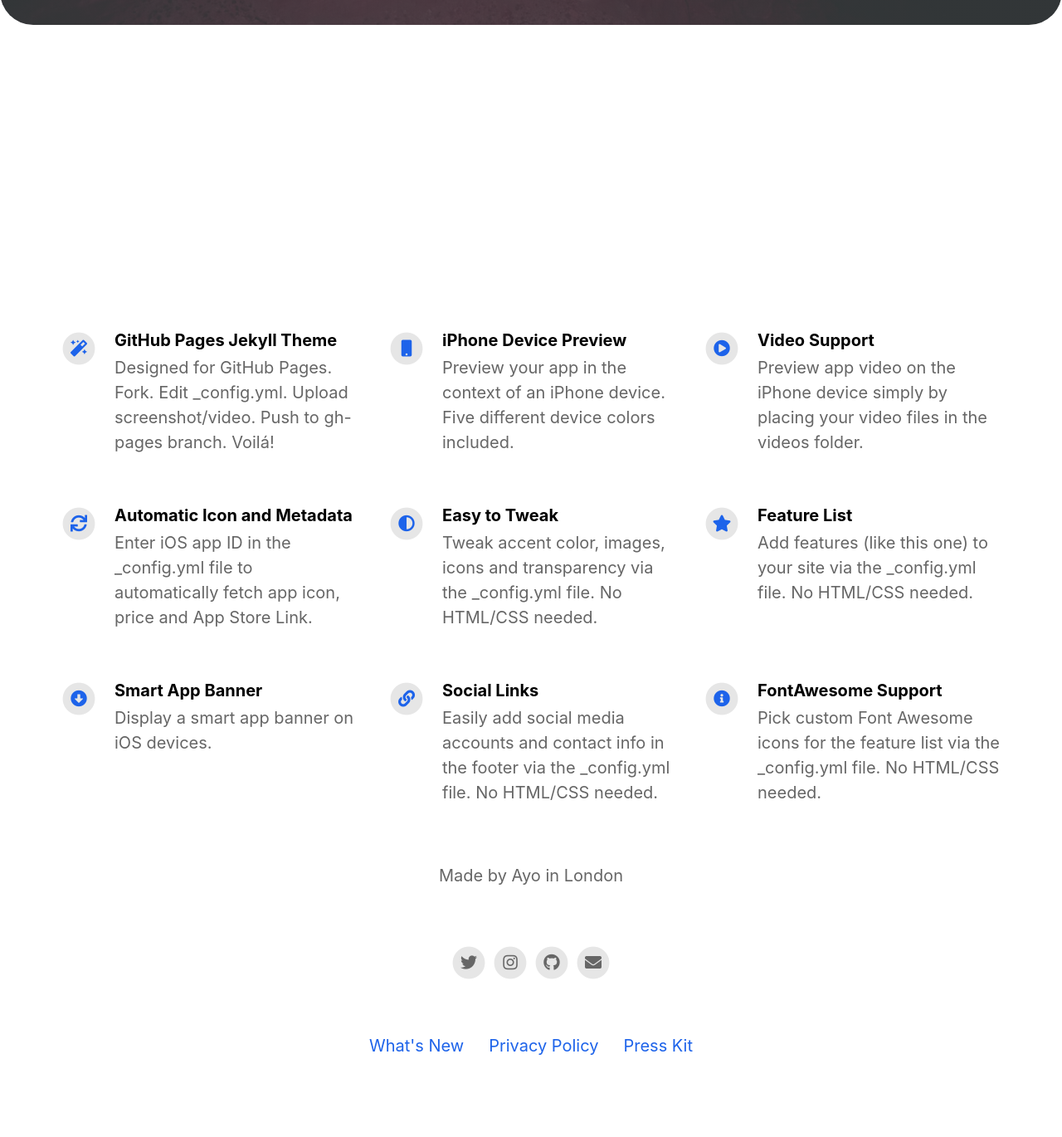
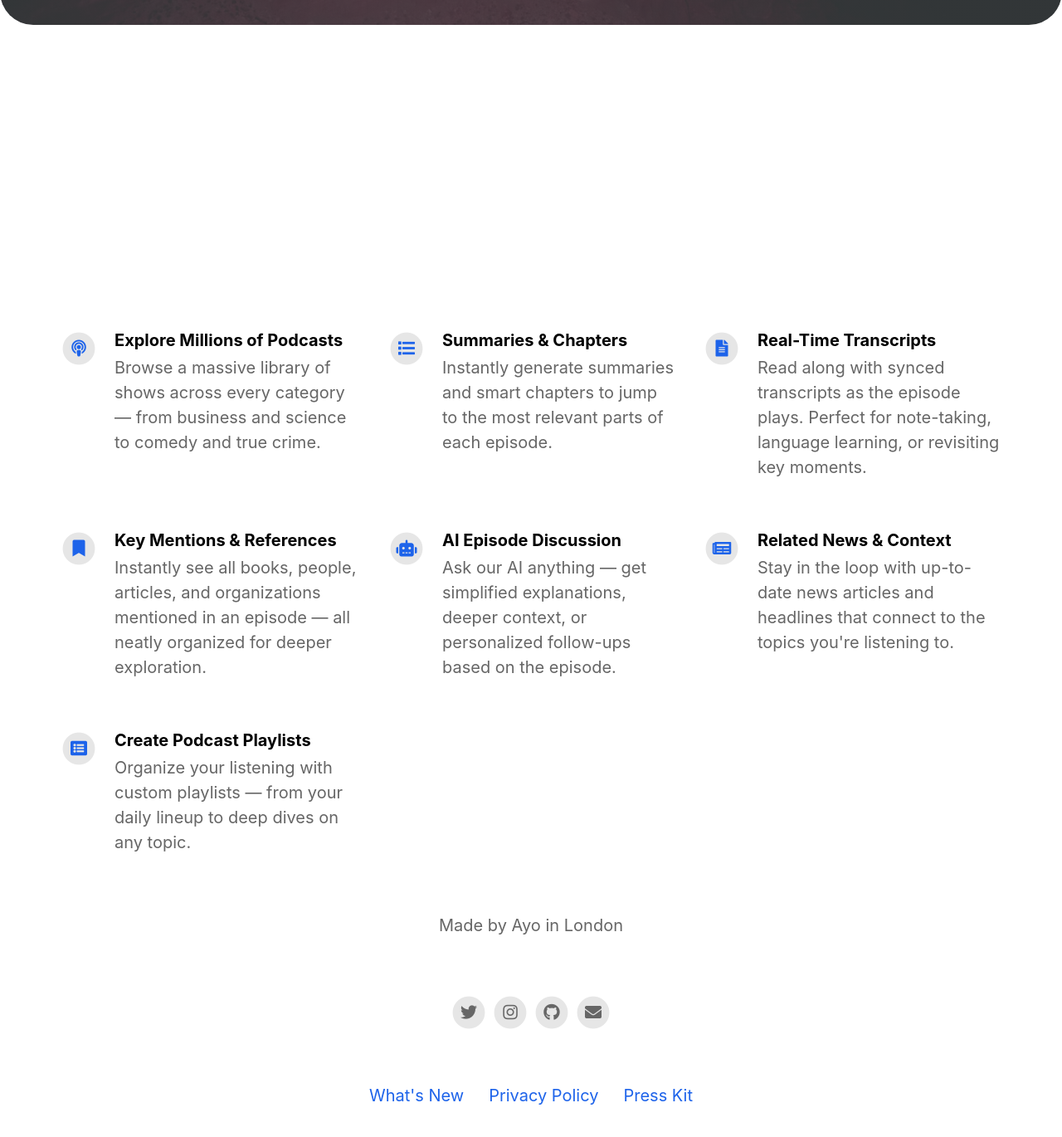
Before and after one commit to StillAyo/StillAyo.github.io, a Jekyll site: the page built from index.html, in a window 1280 px wide and 1400 px high, scrolled down 684 px. Shown: the top 1370 px of the window at 83% size. Built offline with Jekyll 4.4.1, drawn with Linux system fonts in a browser that asks for light colours; nearby versions of some CDN libraries; before the commit the page ends 2024 px from its top, so only the background shows below that.

Commit message:
Update _config.yml

```diff
--- a/_config.yml
+++ b/_config.yml
@@ -38,41 +38,33 @@ mastodon_link                             :
 # Feature List                            Edit, add or remove features to be presented.
 features                                  :
 
-  - title                                 : GitHub Pages Jekyll Theme
-    description                           : Designed for GitHub Pages. Fork. Edit _config.yml. Upload screenshot/video. Push to gh-pages branch. Voilá!
-    fontawesome_icon_name                 : magic
+  - title: Explore Millions of Podcasts
+    description: Browse a massive library of shows across every category — from business and science to comedy and true crime.
+    fontawesome_icon_name: podcast
 
-  - title                                 : iPhone Device Preview
-    description                           : Preview your app in the context of an iPhone device. Five different device colors included.
-    fontawesome_icon_name                 : mobile
+  - title: Summaries & Chapters
+    description: Instantly generate summaries and smart chapters to jump to the most relevant parts of each episode.
+    fontawesome_icon_name: list
 
-  - title                                 : Video Support
-    description                           : Preview app video on the iPhone device simply by placing your video files in the videos folder.
-    fontawesome_icon_name                 : play-circle
+  - title: Real-Time Transcripts
+    description: Read along with synced transcripts as the episode plays. Perfect for note-taking, language learning, or revisiting key moments.
+    fontawesome_icon_name: file-alt
 
-  - title                                 : Automatic Icon and Metadata
-    description                           : Enter iOS app ID in the _config.yml file to automatically fetch app icon, price and App Store Link.
-    fontawesome_icon_name                 : sync
+  - title: Key Mentions & References
+    description: Instantly see all books, people, articles, and organizations mentioned in an episode — all neatly organized for deeper exploration.
+    fontawesome_icon_name: bookmark
 
-  - title                                 : Easy to Tweak
-    description                           : Tweak accent color, images, icons and transparency via the _config.yml file. No HTML/CSS needed.
-    fontawesome_icon_name                 : adjust
+  - title: AI Episode Discussion
+    description: Ask our AI anything — get simplified explanations, deeper context, or personalized follow-ups based on the episode.
+    fontawesome_icon_name: robot
 
-  - title                                 : Feature List
-    description                           : Add features (like this one) to your site via the _config.yml file. No HTML/CSS needed.
-    fontawesome_icon_name                 : star
+  - title: Related News & Context
+    description: Stay in the loop with up-to-date news articles and headlines that connect to the topics you're listening to.
+    fontawesome_icon_name: newspaper
 
-  - title                                 : Smart App Banner
-    description                           : Display a smart app banner on iOS devices.
-    fontawesome_icon_name                 : arrow-alt-circle-down
-
-  - title                                 : Social Links
-    description                           : Easily add social media accounts and contact info in the footer via the _config.yml file. No HTML/CSS needed.
-    fontawesome_icon_name                 : link
-
-  - title                                 : FontAwesome Support
-    description                           : Pick custom Font Awesome icons for the feature list via the _config.yml file. No HTML/CSS needed.
-    fontawesome_icon_name                 : info-circle
+  - title: Create Podcast Playlists
+    description: Organize your listening with custom playlists — from your daily lineup to deep dives on any topic.
+    fontawesome_icon_name: list-alt
 
   - title                                 : # New Feature Title
     description                           : # New Feature Description
```
